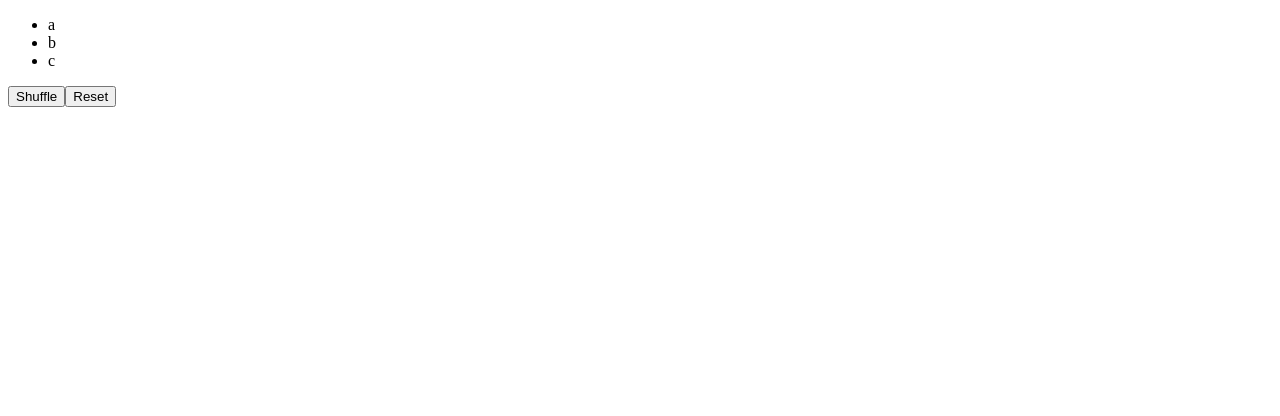
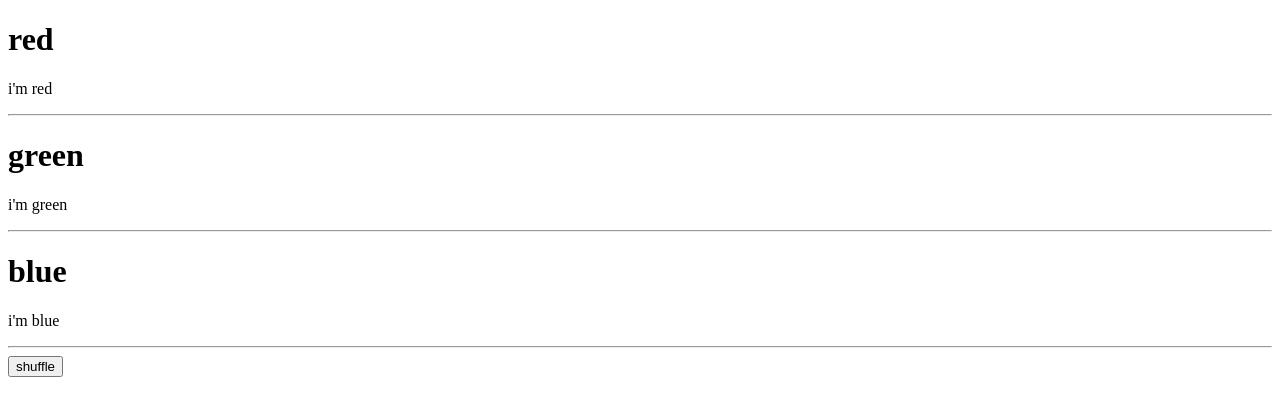
Before and after one commit to mo634/react-level-2, a React (Vite) app: page / in a window 1280 px wide. Shown: the top 416 px of the page. Built offline with nearby package versions, Linux system fonts and the light colour scheme.

Commit message:
13.keys according to states

```diff
--- a/src/App.jsx
+++ b/src/App.jsx
@@ -1,75 +1,29 @@
-// Keys=> index by default
-//1. reorder using keys is more efficient
+// keys according to states
+import React, { useState } from 'react'
+import Item from './components/Item'
+import lodash from "lodash"
+const App = () => {
+  const [color, setColor] = useState(['red', 'green', 'blue'])
+  // green blue red
 
-import React, { useState } from 'react'
-
-const App = () => {
-  const [data, setData] = useState([
-    {
-      id: 1,
-      name: "a"
-    }
-    ,
-    {
-      id: 2,
-      name: "b"
-    }
-    ,
-    {
-      id: 3,
-      name: "c"
-    }
-  ])
 
   const handleShuffle = () => {
-    setData([
-      data[1],
-      data[2],
-      data[0]
-    ])
+    setColor(lodash.shuffle(color))
   }
-
-  const handleReset = () => {
-    setData([
-      {
-        id: 1,
-        name: "a"
-      }
-      ,
-      {
-        id: 2,
-        name: "b"
-      }
-      ,
-      {
-        id: 3,
-        name: "c"
-      }
-    ])
-  }
-
-  // bca
-  // abc
   return (
     <div>
-      <ul>
-        {/* <li>{data[0]}</li>
-        <li>{data[1]}</li>
-        <li>{data[2]}</li> */}
-
-        {
-          data.map((item) => <li key={item.id}>{item.name}</li>)
-        }
-      </ul>
+      {
+        color.map((elem) =>
+          <Item
+            key={elem}
+            color={elem}
+          />)
+      }
 
       <button
         onClick={handleShuffle}
-      >Shuffle</button>
-
-      <button
-        onClick={handleReset}
       >
-        Reset
+        shuffle
       </button>
     </div>
   )
--- /dev/null
+++ b/src/components/Item.jsx
@@ -0,0 +1,14 @@
+import React, { useState } from 'react'
+
+const Item = ({ color }) => {
+    const [colorValue, setColorValue] = useState(color)//red
+    return (
+        <div>
+            <h1>{color}</h1>
+            <p>i'm {colorValue}</p>
+            <hr />
+        </div>
+    )
+}
+
+export default Item
--- a/src/style.css
+++ b/src/style.css
@@ -1,22 +1,55 @@
 body{
+    font-family: Arial, sans-serif;
+    background: #f4f4f4;
     margin: 0;
     padding: 0;
-    font-family: 'Roboto', sans-serif;
     display: flex;
     justify-content: center;
     align-items: center;
-    min-height: 100vh;
+    height: 100vh;
+}
+.wrapper{
+    background: #eee;
+    width: 400px;
+    padding: 20px;
+    border-radius: 11px;
+}
+.heading{
+    text-align: center;
+    color: #00BCD4;
+}
+ul{
+    padding: 0;
+}
+.list-item{
+    list-style: none;
+    color: white;
+    font-size: 20px;
+    margin: 2px 0;
+
+    background-color: #00BCD4;
+    border-radius: 5px;
+    padding: 15px 10px;
+    margin: 5px 0;
 }
 
-.btn{
-    padding:10px 70px;
+.button-container{
+    display: flex;
+    gap: 10px;
+}
+.primary-btn{
+    background: #00BCD4;
+    border: none;
     border-radius: 5px;
+    color: white;
+    padding: 15px 30px;
+    box-shadow: 1px 0px 15px #00000026;
+}
+.secondary-btn{
+    background:white;
     border: none;
-    background-color:#03a9f4;
-    color: white;
-    cursor: pointer;
-    transition: all .3s ease-in-out;
+    border-radius: 5px;
+    color:  #00BCD4;
+    padding: 15px 30px;
+    box-shadow: 1px 0px 15px #ffebeb26;
 }
-.btn:hover{
-    opacity: .85;
-}
```
